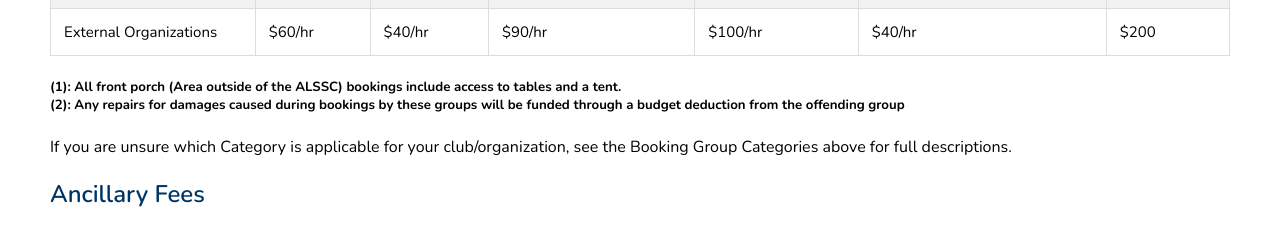
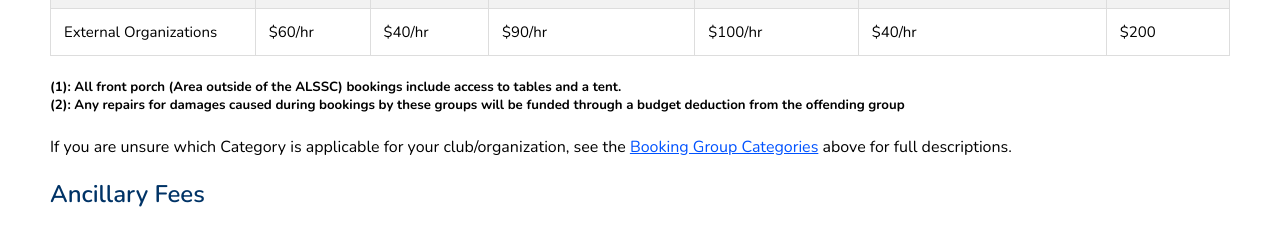
Before and after one commit to Science-Undergraduate-Society/www, a Next.js app: page /scienceStudentCentre/eventBooking in a window 1280 px wide. Shown: the part 1760-1986 px from the top of the page. Built offline with nearby package versions, Linux system fonts and the light colour scheme; a web font is replaced by a local one.

Commit message:
fixed link

```diff
--- a/src/pages/scienceStudentCentre/eventBooking.js
+++ b/src/pages/scienceStudentCentre/eventBooking.js
@@ -245,7 +245,7 @@ export default function Bookings() {
                     <h5>(1): All front porch (Area outside of the ALSSC) bookings include access to tables and a tent.
                         <br/>
                         (2): Any repairs for damages caused during bookings by these groups will be funded through a budget deduction from the offending group</h5>
-                    <p>If you are unsure which Category is applicable for your club/organization, see the Booking Group Categories above for full descriptions.</p>
+                    <p>If you are unsure which Category is applicable for your club/organization, see the <Link href="https://sus.ubc.ca/alssc/events/#booking-information">Booking Group Categories</Link> above for full descriptions.</p>
 
                     <StepTitle>Ancillary Fees</StepTitle>
 
```
